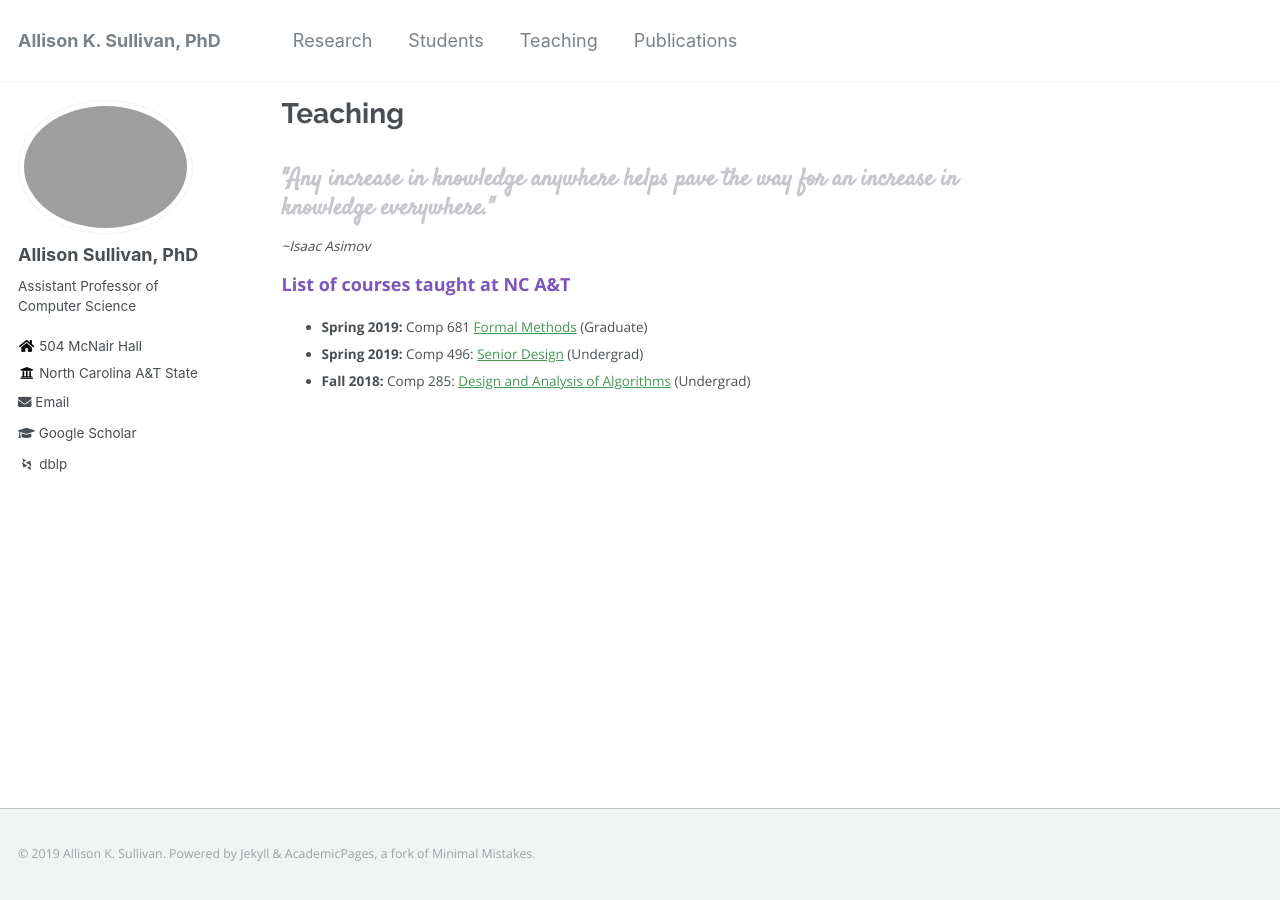
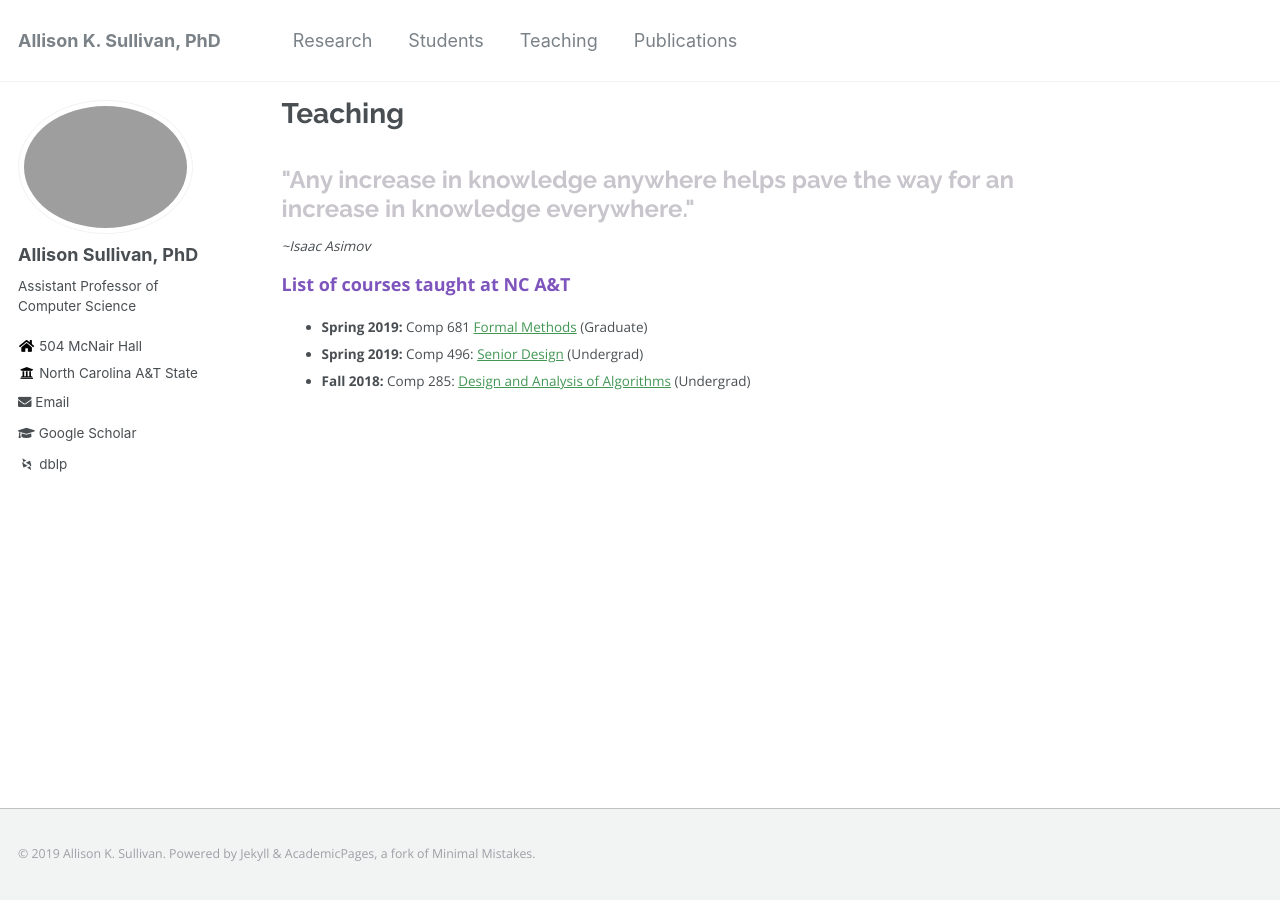
Before and after one commit to Allisonius/allisonius.github.io, a Jekyll site: the page built from _pages/teaching.md, in a window 1280 px wide. Built offline with Jekyll 4.4.1, drawn with Linux system fonts in a browser that asks for light colours; some web fonts are replaced.

Commit message:
Update _page.scss

```diff
--- a/_sass/_page.scss
+++ b/_sass/_page.scss
@@ -60,7 +60,7 @@
    h4 {
      font-size: 24px;
       color: #c8c5cc;
-      font-family: 'Satisfy', cursive;
+      font-family: 'Raleway', cursive;
   }
 
 
```
